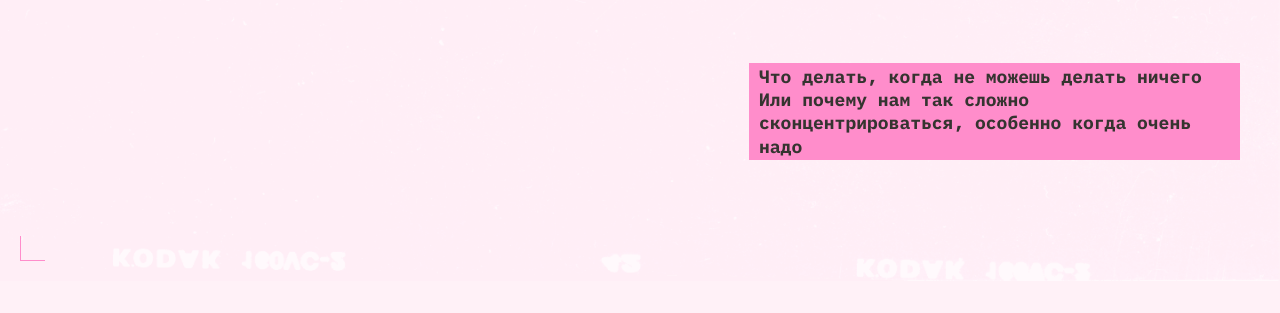
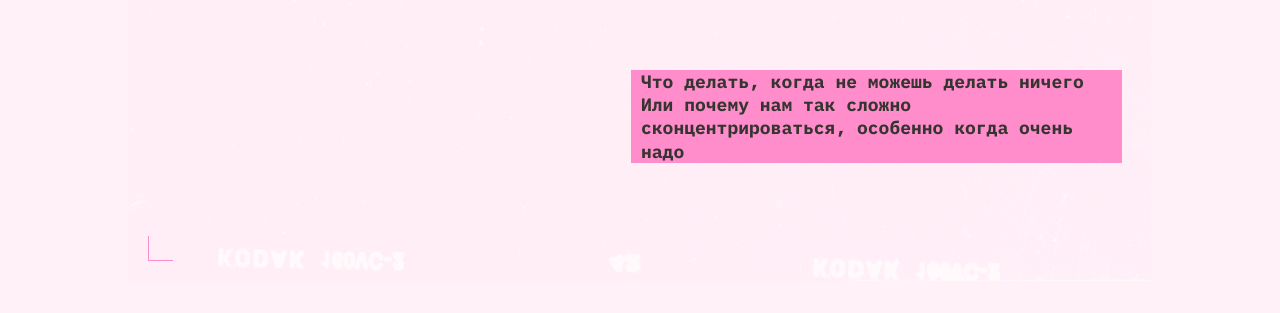
Before and after one commit to 95McQueen51/slozhno-sosredotochitsya-ad, a plain HTML site: page index.html in a window 1280 px wide. Shown: the part 487-800 px from the top of the page. Drawn offline with Linux system fonts and the light colour scheme.

Commit message:
Попытка 4

```diff
--- a/styles/style.css
+++ b/styles/style.css
@@ -20,8 +20,7 @@ body {
 }
 
 .page {
-  min-inline-size: 375px;
-  max-inline-size: 1440px;
+  inline-size: 375px;
   margin: 0 auto;
   overflow-x: hidden;
   background-attachment: fixed;
@@ -109,7 +108,6 @@ html.theme-auto {
   font-weight: bold;
   background-color: var(--title-decor-bg);
   color: var(--title-decor-color);
-  padding: 2px 10px;
   padding-inline: 10px;
 }
 
@@ -198,7 +196,6 @@ html.theme-auto {
 
 .title-decor {
   font-weight: bold;
-  padding: 2px 10px;
 }
 
 .content-block {
@@ -276,8 +273,11 @@ html.theme-auto {
     --gap: 20px;
   }
 
+  .page {
+    inline-size: 768px;
+  }
+
   .header {
-    padding: 20px;
     min-height: 1024px;
   }
 
@@ -393,7 +393,6 @@ html.theme-auto {
 
   .footer {
     min-height: 1024px;
-    padding: 20px;
   }
 
   .footer__title {
@@ -404,6 +403,10 @@ html.theme-auto {
 @media (width >= 1024px) {
   :root {
     --section-gap: 80px;
+  }
+
+  .page {
+    inline-size: 1024px;
   }
 
   .header {
```
